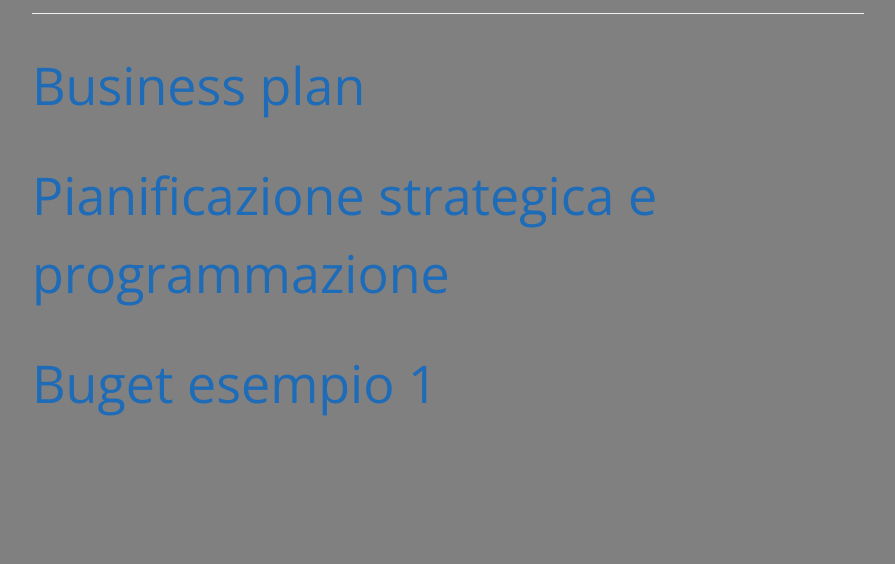
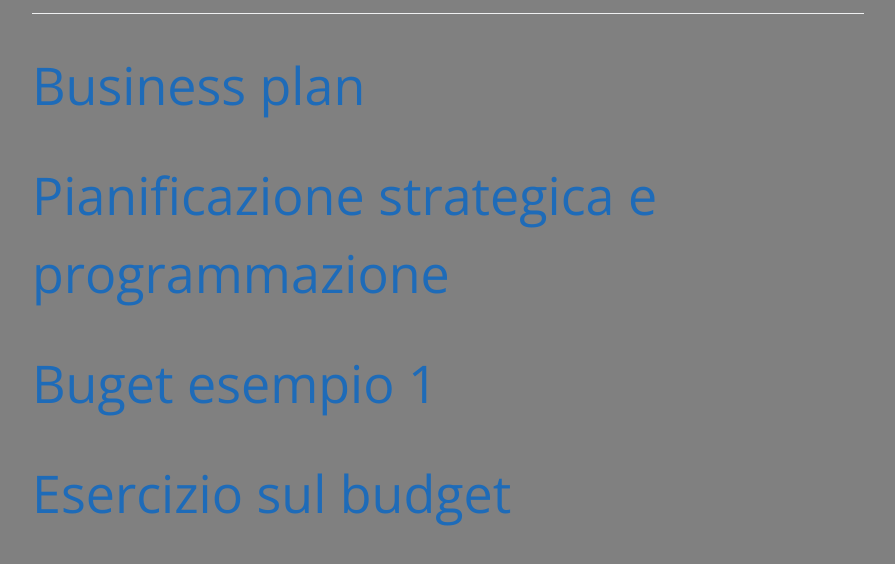
Before and after one commit to economiaaziendale/economiaaziendale.github.io, a plain HTML site: page index.html in a window 1280 px wide. Shown: the part 675-1239 px from the top of the page, without its empty margins (192-1087 px from the left). Before the commit the page ends 1145 px from the top, so only its background shows below. Drawn offline with nearby package versions, Linux system fonts and the light colour scheme.

Commit message:
Update index.html

```diff
--- a/index.html
+++ b/index.html
@@ -85,6 +85,9 @@
 
       <h1 class="project-name"><a href="https://docs.google.com/presentation/d/1Ki7HKOxarUuHTXrOUKJlvwbk3ambBSV9HSH8-jTc_R8/pub?start=false&loop=false&delayms=3000">Buget esempio 1</a></h1>
 
+      <h1 class="project-name"><a href="https://docs.google.com/presentation/d/1KqJdMHwY9qG7E3qXHRvhXLDWvT1fVBIjBv9O1XFQbCM/pub?start=false&loop=false&delayms=3000">Esercizio sul budget</a></h1>
+
+
     </footer>
 
     </section>
```
